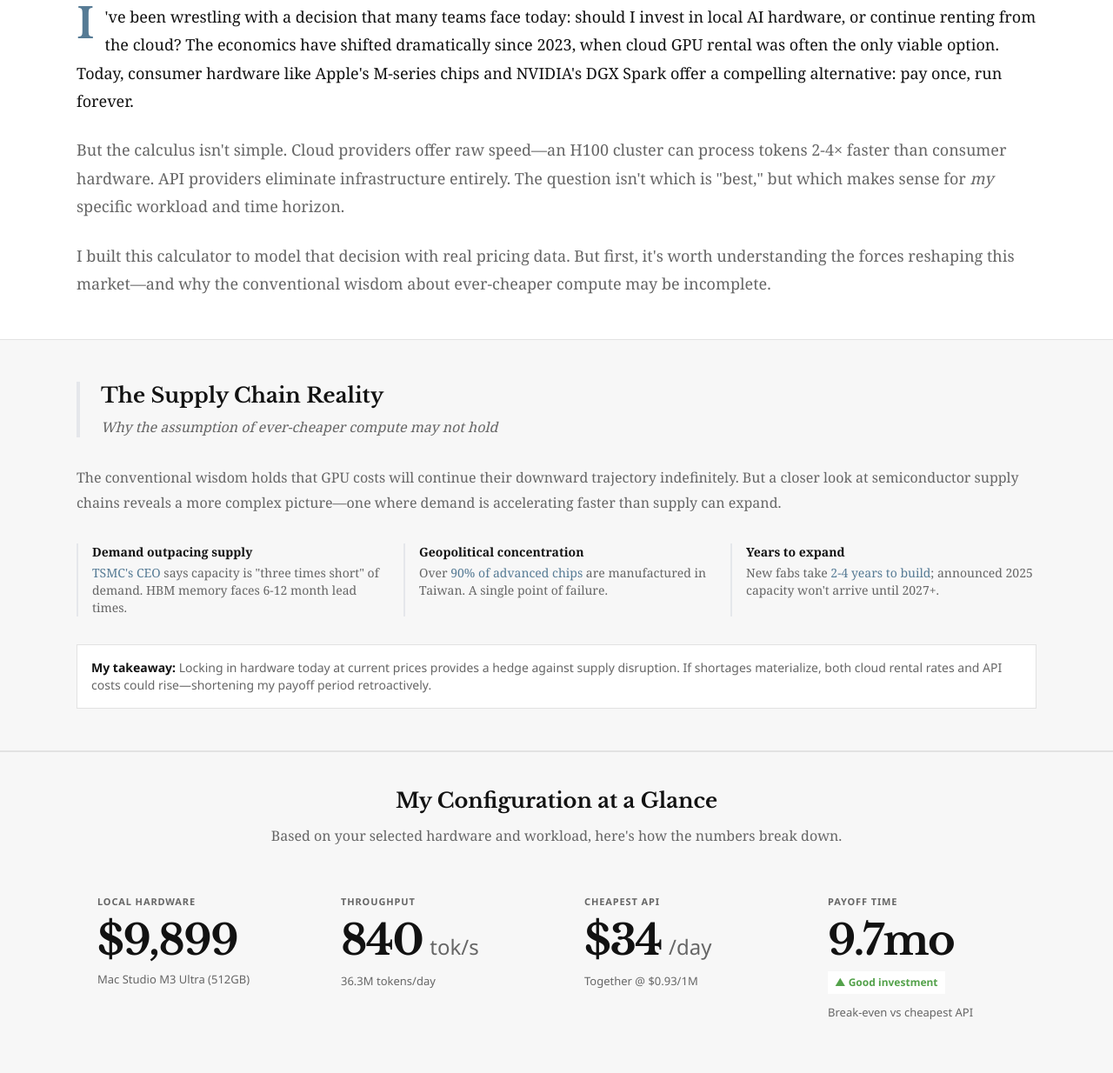
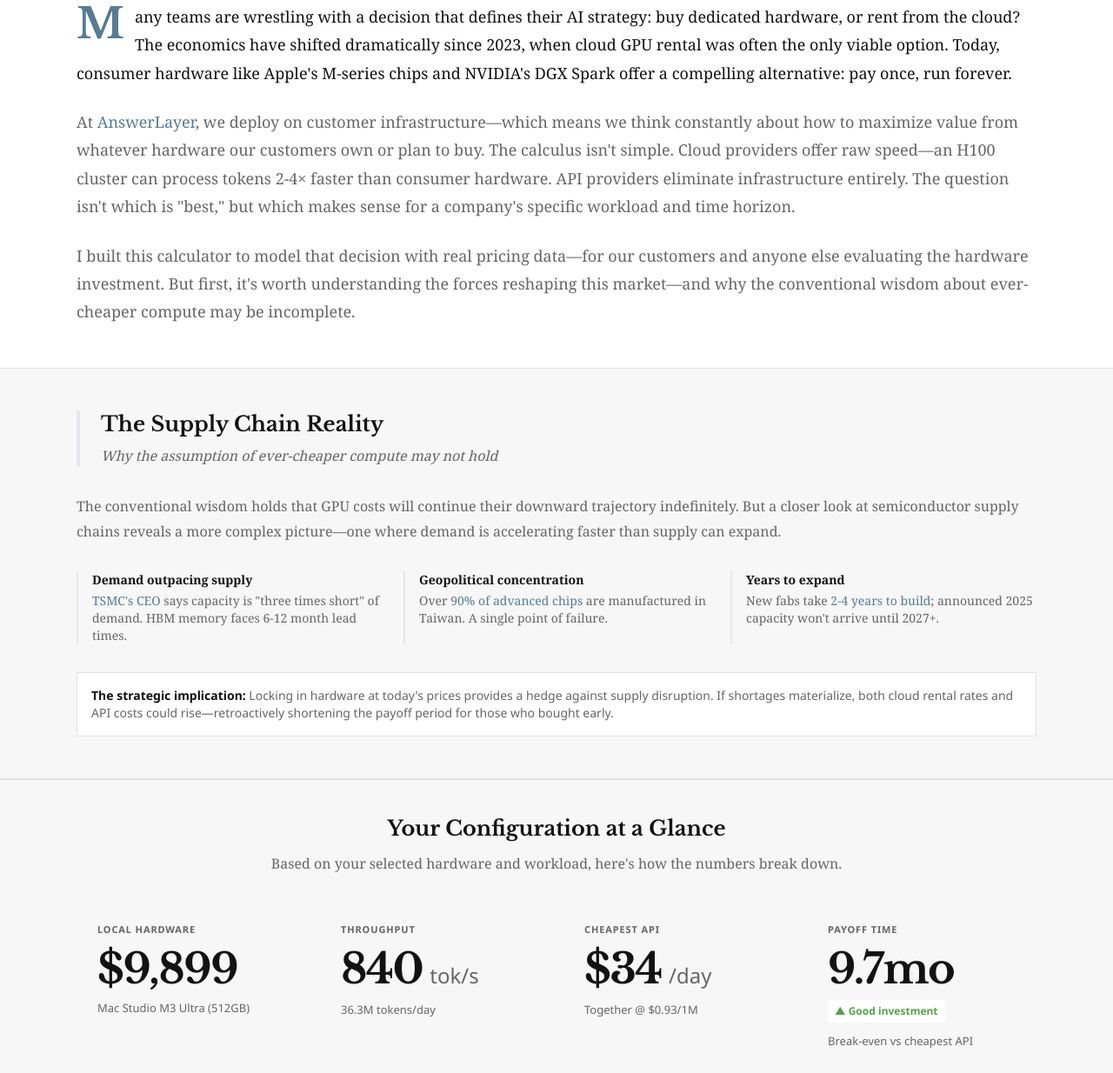
Before and after one commit to jharris1679/inference-economics, an Astro site: page / in a window 1280 px wide. Shown: the part 514-1748 px from the top of the page at 87% size. Built offline with nearby package versions, Linux system fonts and the light colour scheme; Astro itself is replaced by a stand-in of ours.

Commit message:
refactor: shift prose from first-person to market observer perspective
- Hero: "my equation" → "For companies running AI on their own infrastructure"
- Opening: Introduce AnswerLayer's customer infrastructure focus
- Supply Chain: "My takeaway" → "The strategic implication"
- Config section: "My Configuration" → "Your Configuration" (reader interaction)
- Assumptions: "I assume" → "It assumes" (third-person methodology)

Keeps first-person "I built this calculator" in opening to maintain Josh's authorship voice.

```diff
--- a/src/components/PayoffCalculator.jsx
+++ b/src/components/PayoffCalculator.jsx
@@ -257,7 +257,7 @@ export default function PayoffCalculator() {
             Should I Buy the Hardware?
           </h1>
           <p className="text-xl text-muted-foreground font-serif max-w-2xl mx-auto mb-8" style={{ lineHeight: 1.6 }}>
-            As GPU prices fall and open-source models mature, the buy-vs-rent calculus for AI infrastructure is shifting. But supply chain risks and geopolitical tensions add new uncertainty to my equation.
+            As GPU prices fall and open-source models mature, the buy-vs-rent calculus for AI infrastructure is shifting. For companies running AI on their own infrastructure, the question is becoming urgent.
           </p>
           {/* Author Byline */}
           <div className="flex items-center justify-center gap-3 mt-8">
@@ -284,14 +284,14 @@ export default function PayoffCalculator() {
       {/* Opening Argument */}
       <div className="max-w-6xl mx-auto px-6 py-12">
         <p className="text-lg leading-relaxed text-foreground font-serif mb-6" style={{ lineHeight: 1.8 }}>
-          <span className="float-left text-5xl font-headline font-bold mr-3 mt-1 text-accent" style={{ lineHeight: 0.85 }}>I</span>
-          've been wrestling with a decision that many teams face today: should I invest in local AI hardware, or continue renting from the cloud? The economics have shifted dramatically since 2023, when cloud GPU rental was often the only viable option. Today, consumer hardware like Apple's M-series chips and NVIDIA's DGX Spark offer a compelling alternative: pay once, run forever.
+          <span className="float-left text-5xl font-headline font-bold mr-3 mt-1 text-accent" style={{ lineHeight: 0.85 }}>M</span>
+          any teams are wrestling with a decision that defines their AI strategy: buy dedicated hardware, or rent from the cloud? The economics have shifted dramatically since 2023, when cloud GPU rental was often the only viable option. Today, consumer hardware like Apple's M-series chips and NVIDIA's DGX Spark offer a compelling alternative: pay once, run forever.
         </p>
         <p className="text-lg leading-relaxed text-muted-foreground font-serif mb-6" style={{ lineHeight: 1.8 }}>
-          But the calculus isn't simple. Cloud providers offer raw speed—an H100 cluster can process tokens 2-4× faster than consumer hardware. API providers eliminate infrastructure entirely. The question isn't which is "best," but which makes sense for <em>my</em> specific workload and time horizon.
+          At <a href="https://answerlayer.com" className="text-accent hover:underline" target="_blank" rel="noopener noreferrer">AnswerLayer</a>, we deploy on customer infrastructure—which means we think constantly about how to maximize value from whatever hardware our customers own or plan to buy. The calculus isn't simple. Cloud providers offer raw speed—an H100 cluster can process tokens 2-4× faster than consumer hardware. API providers eliminate infrastructure entirely. The question isn't which is "best," but which makes sense for a company's specific workload and time horizon.
         </p>
         <p className="text-lg leading-relaxed text-muted-foreground font-serif" style={{ lineHeight: 1.8 }}>
-          I built this calculator to model that decision with real pricing data. But first, it's worth understanding the forces reshaping this market—and why the conventional wisdom about ever-cheaper compute may be incomplete.
+          I built this calculator to model that decision with real pricing data—for our customers and anyone else evaluating the hardware investment. But first, it's worth understanding the forces reshaping this market—and why the conventional wisdom about ever-cheaper compute may be incomplete.
         </p>
       </div>
 
@@ -329,7 +329,7 @@ export default function PayoffCalculator() {
           </div>
 
           <p className="text-sm text-muted-foreground bg-background p-4 border border-border">
-            <strong className="text-foreground">My takeaway:</strong> Locking in hardware today at current prices provides a hedge against supply disruption. If shortages materialize, both cloud rental rates and API costs could rise—shortening my payoff period retroactively.
+            <strong className="text-foreground">The strategic implication:</strong> Locking in hardware at today's prices provides a hedge against supply disruption. If shortages materialize, both cloud rental rates and API costs could rise—retroactively shortening the payoff period for those who bought early.
           </p>
         </div>
       </div>
@@ -339,7 +339,7 @@ export default function PayoffCalculator() {
         <div className="bg-secondary border-y border-border">
           <div className="max-w-6xl mx-auto px-6 py-10">
             <div className="max-w-3xl mx-auto text-center mb-8">
-              <h2 className="font-headline text-2xl font-bold text-foreground mb-3">My Configuration at a Glance</h2>
+              <h2 className="font-headline text-2xl font-bold text-foreground mb-3">Your Configuration at a Glance</h2>
               <p className="text-muted-foreground font-serif">Based on your selected hardware and workload, here's how the numbers break down.</p>
             </div>
             <div className="grid grid-cols-1 md:grid-cols-2 lg:grid-cols-4 gap-4">
@@ -1412,10 +1412,10 @@ export default function PayoffCalculator() {
         {/* Section: Key Assumptions */}
         <div className="my-12">
           <div className="border-l-4 border-border pl-6 mb-6">
-            <h2 className="font-headline text-xl font-bold text-foreground mb-2">My Assumptions</h2>
+            <h2 className="font-headline text-xl font-bold text-foreground mb-2">Key Assumptions</h2>
           </div>
           <p className="text-base leading-relaxed text-muted-foreground font-serif mb-4" style={{ lineHeight: 1.8 }}>
-            This calculator makes several simplifying assumptions. I assume consistent daily usage—my actual workloads are often bursty. I use a 4:1 input-to-output token ratio for API costs, reflecting that most LLM applications send more context than they receive—though your application may differ. Hardware depreciation and electricity costs are excluded, which favors local hardware. Cloud providers may impose minimum commitments not reflected here.
+            This calculator makes several simplifying assumptions. It assumes consistent daily usage—real workloads are often bursty. The 4:1 input-to-output token ratio for API costs reflects that most LLM applications send more context than they receive, though specific applications may differ. Hardware depreciation and electricity costs are excluded, which favors local hardware. Cloud providers may impose minimum commitments not reflected here.
           </p>
         </div>
 
```
